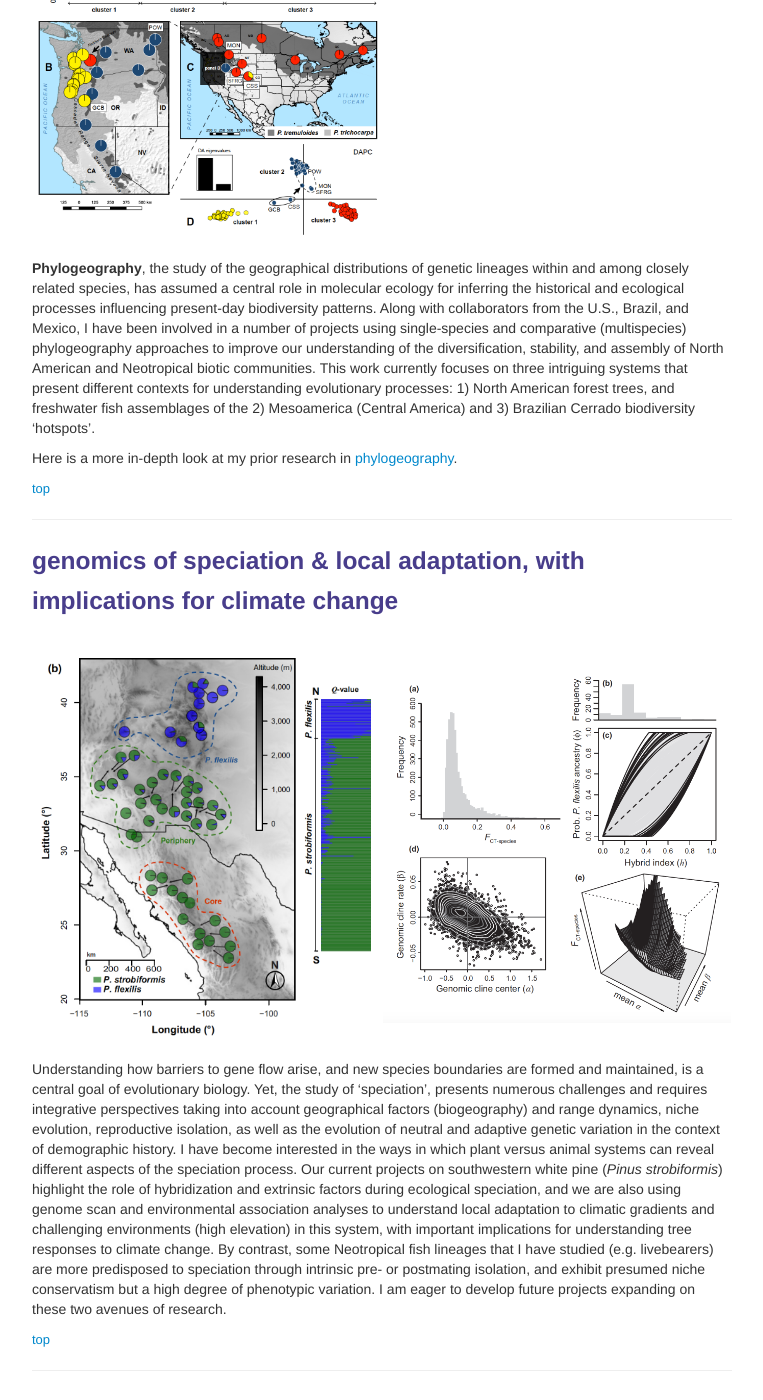
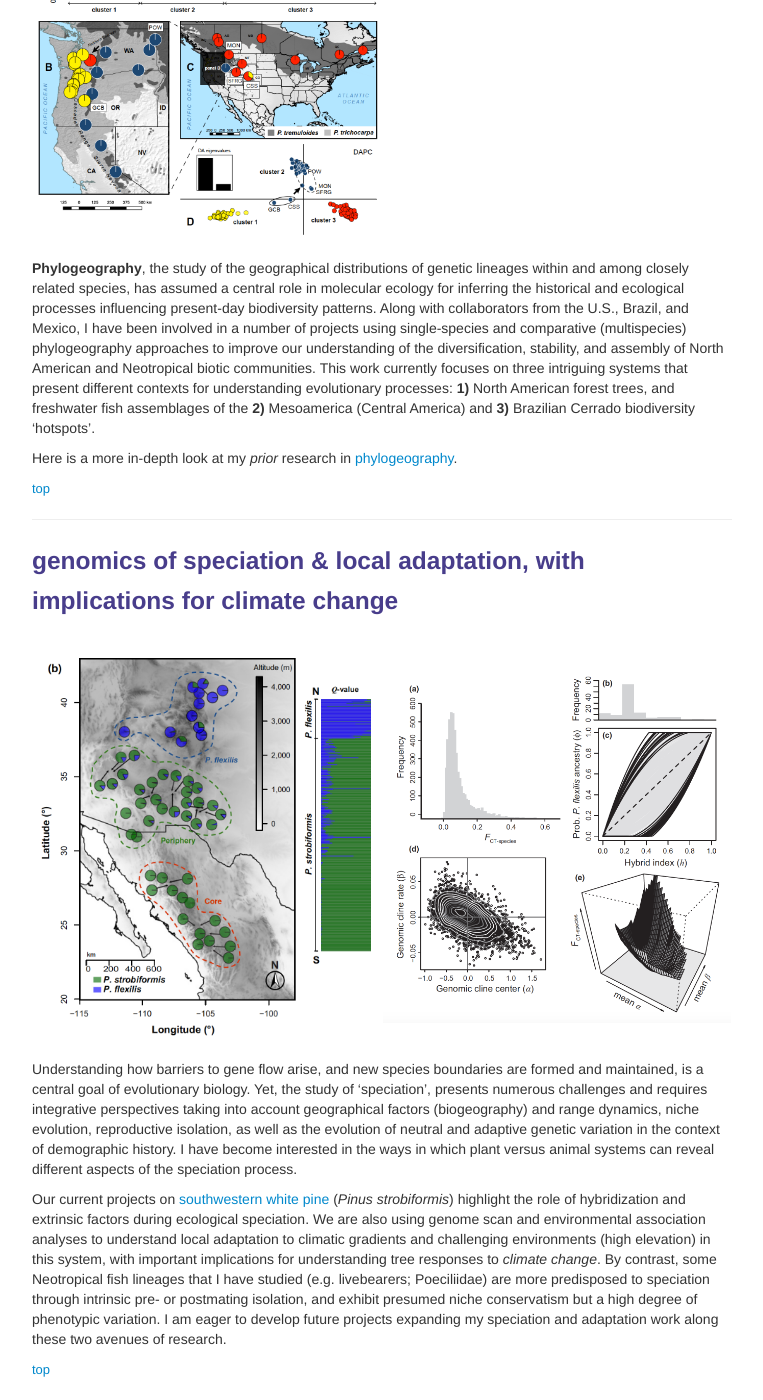
Before and after one commit to justincbagley/justincbagley.github.io, a Jekyll site: the page built from pages/research.md, in a window 1280 px wide and 1400 px high, scrolled down 838 px. Shown: the whole window, without its empty margins (258-1021 px from the left). Built offline with Jekyll 4.4.1, drawn with Linux system fonts in a browser that asks for light colours; some of the changed text lies outside the part shown.

Commit message:
Update research.md

```diff
--- a/pages/research.md
+++ b/pages/research.md
@@ -62,11 +62,11 @@
 of projects using single-species and comparative (multispecies) phylogeography approaches
 to improve our understanding of the diversification, stability, and assembly of North American
 and Neotropical biotic communities. This work currently focuses on three intriguing systems
-that present different contexts for understanding evolutionary processes: 1) North American
-forest trees, and freshwater fish assemblages of the 2) Mesoamerica (Central America) and
-3) Brazilian Cerrado biodiversity 'hotspots'.
+that present different contexts for understanding evolutionary processes: **1)** North American
+forest trees, and freshwater fish assemblages of the **2)** Mesoamerica (Central America) and
+**3)** Brazilian Cerrado biodiversity 'hotspots'.
 
-Here is a more in-depth look at my prior research in [phylogeography](../pages/phylogeog.html).
+Here is a more in-depth look at my _prior_ research in [phylogeography](../pages/phylogeog.html).
 
 <font size="-1"><a href="#top">top</a></font>
 
@@ -92,15 +92,17 @@
 factors (biogeography) and range dynamics, niche evolution, reproductive isolation, as well as
 the evolution of neutral and adaptive genetic variation in the context of demographic history.
 I have become interested in the ways in which plant versus animal systems can reveal different
-aspects of the speciation process. Our current projects on southwestern white pine (_Pinus
-strobiformis_) highlight the role of hybridization and extrinsic factors during ecological
-speciation, and we are also using genome scan and environmental association analyses to understand
+aspects of the speciation process.
+
+Our current projects on [southwestern white pine](https://onlinelibrary.wiley.com/doi/abs/10.1111/mec.14505)
+(_Pinus strobiformis_) highlight the role of hybridization and extrinsic factors during ecological
+speciation. We are also using genome scan and environmental association analyses to understand
 local adaptation to climatic gradients and challenging environments (high elevation) in this
-system, with important implications for understanding tree responses to climate change.
-By contrast, some Neotropical fish lineages that I have studied (e.g. livebearers) are more
+system, with important implications for understanding tree responses to _climate change_.
+By contrast, some Neotropical fish lineages that I have studied (e.g. livebearers; Poeciliidae) are more
 predisposed to speciation through intrinsic pre- or postmating isolation, and exhibit presumed
 niche conservatism but a high degree of phenotypic variation. I am eager to develop future
-projects expanding on these two avenues of research.
+projects expanding my speciation and adaptation work along these two avenues of research.
 
 <font size="-1"><a href="#top">top</a></font>
 
@@ -108,8 +110,20 @@
 
 ### <a name="systemat"></a>systematics, phylogenomics, & species delimitation
 
-<!-- My phylogenetic systematics and taxonomy studies discover and determine evolutionary relationships among species, and then seek to describe new biodiversity. -->
-[coming soon.]
+<img src="../assets/pics/catostomidae_pi_profiling_over_mcc_tree.png" title="Catostomidae phylogenetic informativeness" alt="Catostomidae phylogenetic informativeness" width="400"></img>
+
+My research in systematics and taxonomy primarily focuses on discovering and determining
+evolutionary relationships among species, and clarifying species limits, through analyses
+of DNA sequence data and morphological characters. Hypotheses of phylogenetic relationships
+are reconstructed based on broad taxon and character sampling using Bayesian inference
+analysis, relaxed molecular clocks, clock-partitioning schemes, and tip- and fossil-calibrated
+models (e.g. fossilized birth-death process). Our work also seeks to describe new biodiversity
+to improve biodiversity accounting. This work focuses on understanding diversification
+and the evolution of adaptive traits (e.g. reproductive mode) in monophyletic clades of
+freshwater fishes, squamate reptiles, and pine trees. Recent papers focus on integrating
+molecules, morphology, and fossils to infer relationships among North American ['sucker'
+fishes (Catostomidae)](https://en.wikipedia.org/wiki/Catostomidae); and integrative taxonomy and species delimitation in Cerrado
+lizards.
 
 <font size="-1"><a href="#top">top</a></font>
 
```
